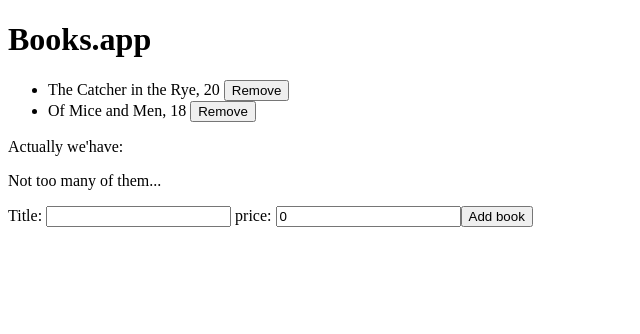
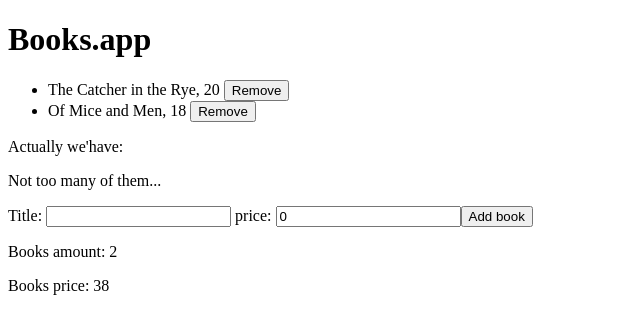
Before and after one commit to MarekJarczewsky81/books_components, a Vue app: page / in a window 1280 px wide. Shown: the top 334 px of the page, without its empty margins (0-640 px from the left). Built offline with nearby package versions, Linux system fonts and the light colour scheme.

Commit message:
Added BookSummary component with computed properties

```diff
--- a/src/App.vue
+++ b/src/App.vue
@@ -14,6 +14,8 @@
     <books-length-msg :length="books.length" />
     <!-- add book form -->
     <book-form @add="addBook" />
+    <!-- add book summary -->
+    <books-summary :length="books.length" :books="books"/>
   </div>
 </template>
 
@@ -21,6 +23,7 @@
 import BooksList from './components/BooksList'
 import BooksLengthMsg from './components/BooksLengthMsg'
 import BookForm from './components/BookForm'
+import BooksSummary from './components/BooksSummary'
 
 export default {
   name: 'App',
@@ -35,7 +38,7 @@ export default {
         price: 18
       }]
   }),
-  components: { BooksList, BooksLengthMsg, BookForm },
+  components: { BooksList, BooksLengthMsg, BookForm, BooksSummary },
   methods: {
     addBook (book) {
       this.books.push({ ...book })
--- /dev/null
+++ b/src/components/BooksSummary.vue
@@ -0,0 +1,33 @@
+<template>
+  <div>
+    <p>Books amount: {{ length }}</p>
+    <p>Books price: {{ totalPrice }}</p>
+  </div>
+</template>
+
+<script>
+import { computed } from 'vue'
+
+export default {
+  name: 'BooksSummary',
+  props: {
+    length: {
+      type: Number,
+      required: true
+    },
+    books: {
+      type: Array,
+      required: true
+    }
+  },
+  computed: {
+    totalPrice () {
+      let sum = 0
+      for (const book of this.books) {
+        sum += computed(() => book.price).value
+      }
+      return sum
+    }
+  }
+}
+</script>
```
